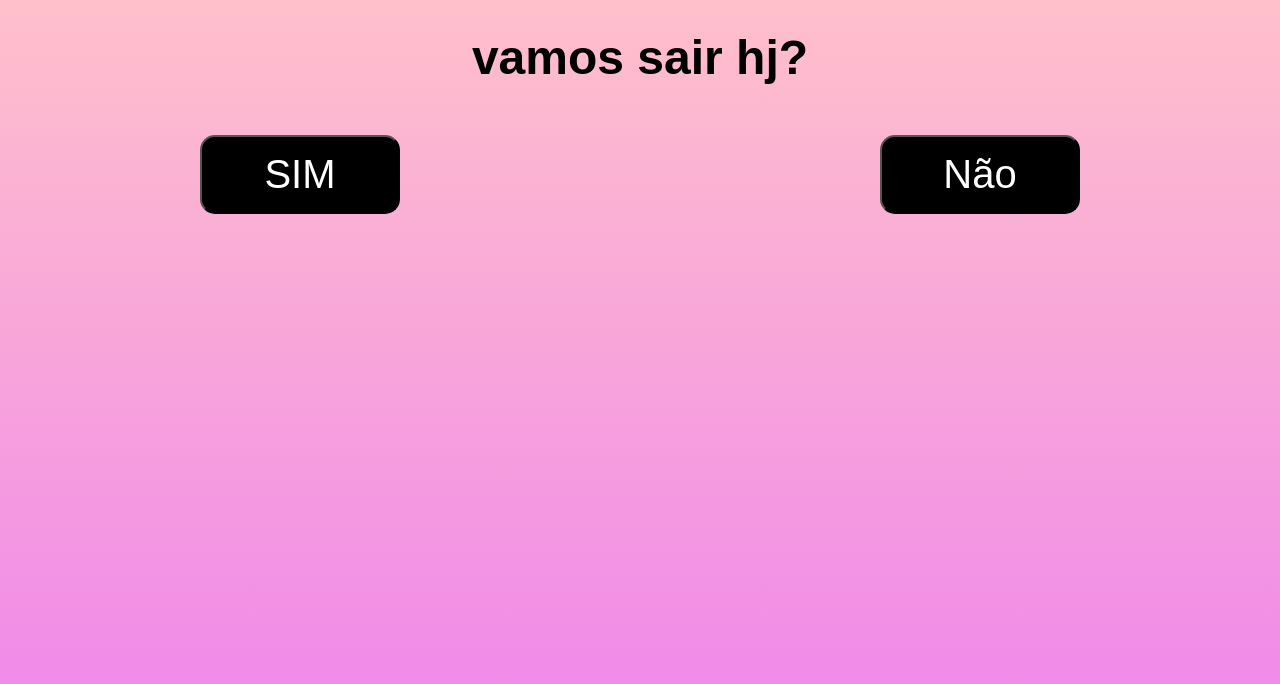
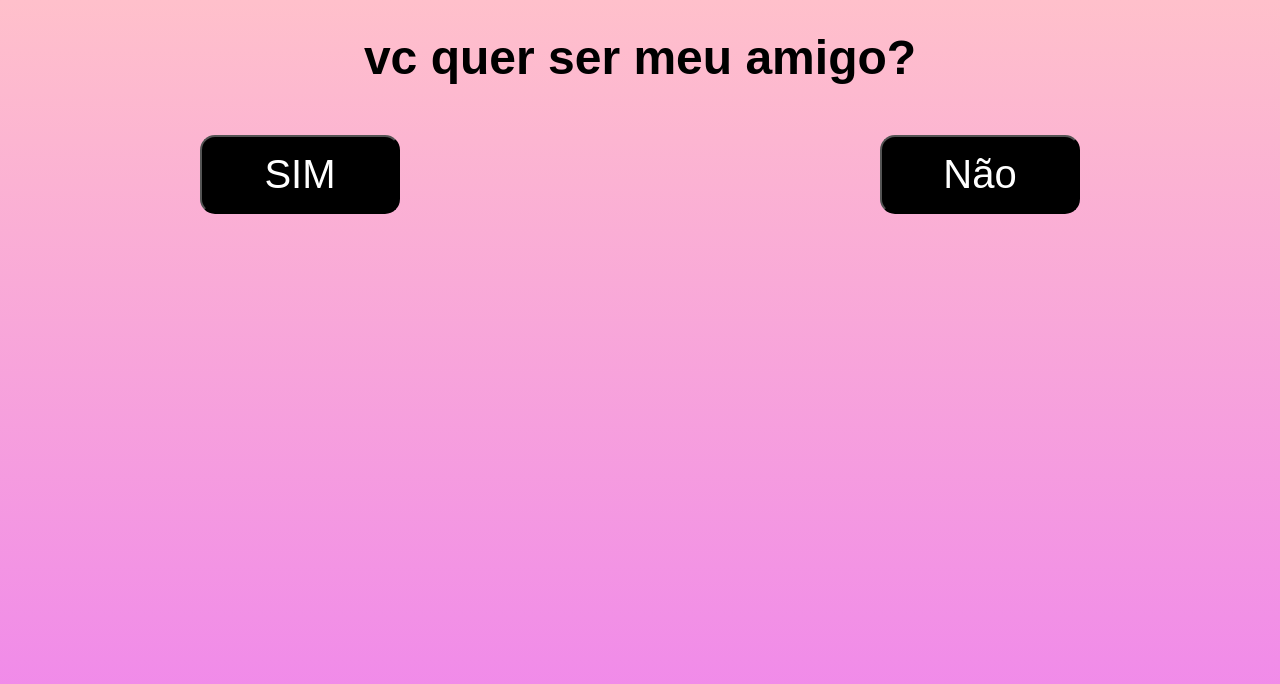
Before and after one commit to lu1szz/projetinho, a plain HTML site: page index.html in a window 1280 px wide. Drawn offline with Linux system fonts and the light colour scheme.

Commit message:
Update index.html

```diff
--- a/index.html
+++ b/index.html
@@ -45,7 +45,7 @@
 </head>
 <body>
     <div class="titulo">
-        <h1 class="titulo-principal"> vamos sair hj?
+        <h1 class="titulo-principal"> vc quer ser meu amigo?
         </h1>
     </div>
     <div class="botoes">
```
